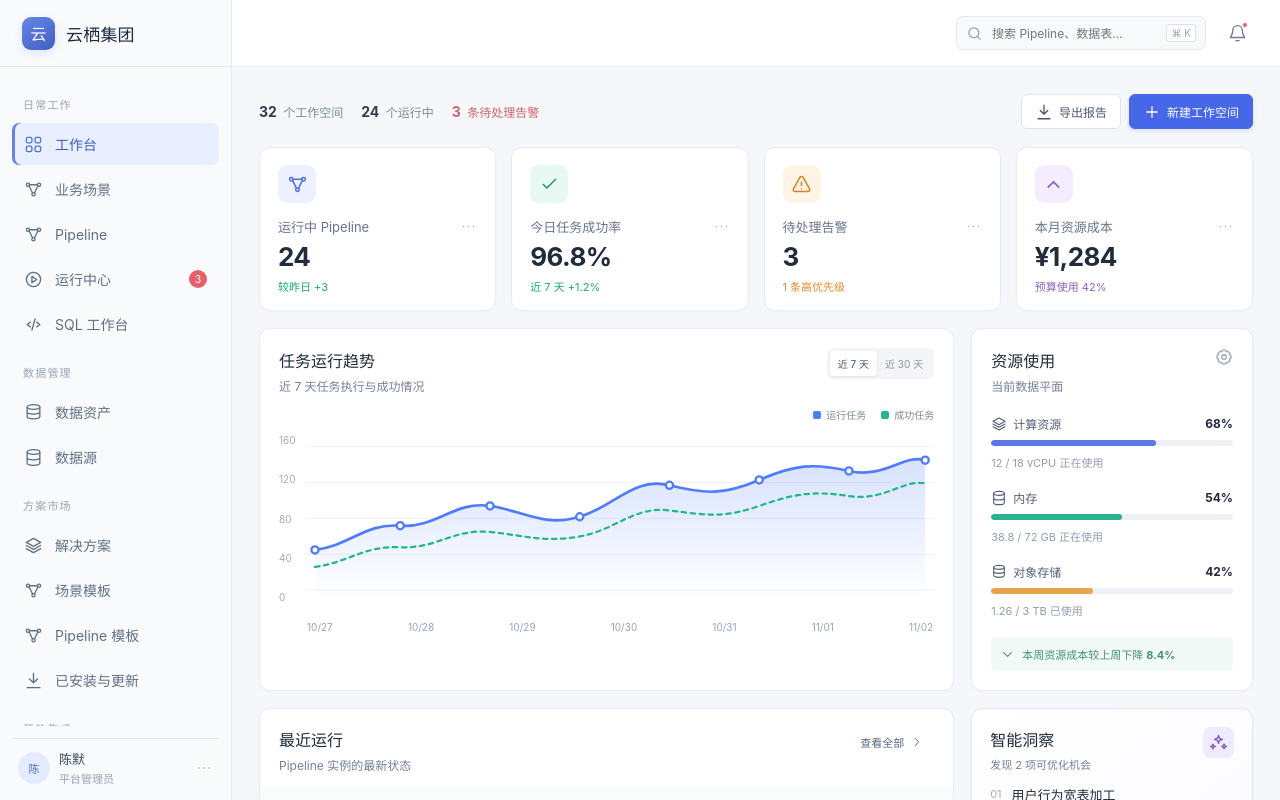
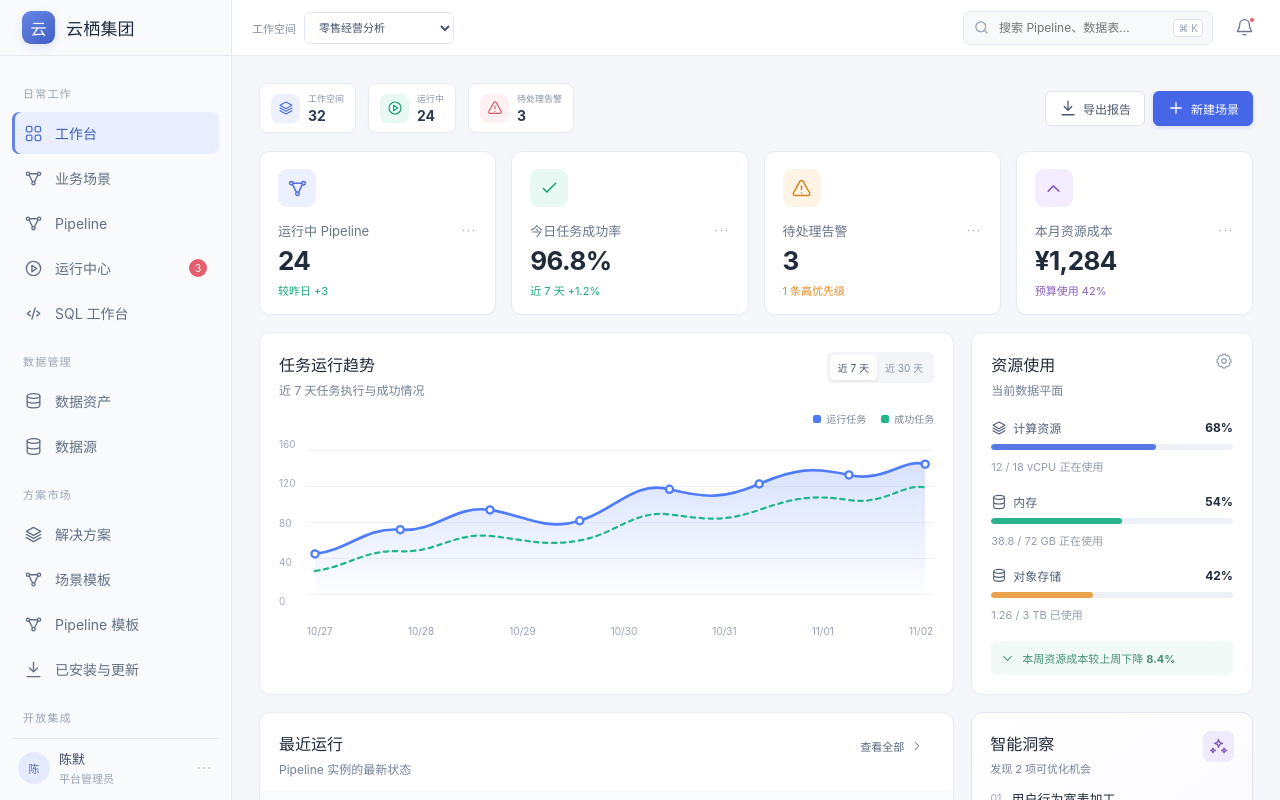
Before and after one commit to aqiao/dwlle, a React (Vite) app in the folder web/: page / in a window 1280 px wide. Shown: the top 800 px of the page. Built offline with nearby package versions, Linux system fonts and the light colour scheme.

Commit message:
T028: align workspace navigation and dashboard stats

```diff
--- a/web/src/components/AppShell.tsx
+++ b/web/src/components/AppShell.tsx
@@ -47,6 +47,7 @@ const navigation: { label: string; items: { id: PageId; label: string; icon: Ico
 
 export function AppShell({ activePage, onNavigate, children }: AppShellProps) {
   const [mobileOpen, setMobileOpen] = useState(false)
+  const [workspace, setWorkspace] = useState('零售经营分析')
   const activeNav = activePage === 'editor' ? 'pipelines' : activePage
 
   const navigate = (page: PageId) => {
@@ -100,6 +101,7 @@ export function AppShell({ activePage, onNavigate, children }: AppShellProps) {
         <header className="topbar">
           <div className="topbar-left">
             <button className="mobile-menu icon-button" aria-label="打开导航" onClick={() => setMobileOpen(true)}><Icon name="menu" /></button>
+            <label className="workspace-select"><span>工作空间</span><select aria-label="切换工作空间" value={workspace} onChange={(event) => setWorkspace(event.target.value)}><option>零售经营分析</option><option>财务数据中心</option><option>全部工作空间</option></select></label>
           </div>
           <div className="topbar-right">
             <label className="global-search">
--- a/web/src/pages/Dashboard.tsx
+++ b/web/src/pages/Dashboard.tsx
@@ -18,8 +18,12 @@ export function Dashboard({ onNavigate }: DashboardProps) {
   return (
     <div className="page dashboard-page">
       <div className="dashboard-header-actions">
-        <div className="dashboard-summary"><span><strong>32</strong> 个工作空间</span><span><strong>24</strong> 个运行中</span><span className="summary-alert"><strong>3</strong> 条待处理告警</span></div>
-        <div className="page-actions"><Button icon="download">导出报告</Button><Button variant="primary" icon="plus" onClick={() => onNavigate('editor')}>新建工作空间</Button></div>
+        <div className="dashboard-summary">
+          <span className="dashboard-stat"><i className="summary-icon blue"><Icon name="layers" size={16} /></i><span>工作空间<strong>32</strong></span></span>
+          <span className="dashboard-stat"><i className="summary-icon green"><Icon name="runs" size={16} /></i><span>运行中<strong>24</strong></span></span>
+          <span className="dashboard-stat"><i className="summary-icon red"><Icon name="alert" size={16} /></i><span>待处理告警<strong>3</strong></span></span>
+        </div>
+        <div className="page-actions"><Button icon="download">导出报告</Button><Button variant="primary" icon="plus" onClick={() => onNavigate('editor')}>新建场景</Button></div>
       </div>
 
       <div className="metric-grid">
--- a/web/src/pages/Pipelines.tsx
+++ b/web/src/pages/Pipelines.tsx
@@ -19,7 +19,7 @@ export function Pipelines({ onOpen, onNotify }: PipelinesProps) {
   return (
     <div className="page pipelines-page">
       <PageHeader
-        eyebrow="数据开发"
+        eyebrow="日常工作"
         title="Pipeline"
         description="编排、发布和监控你的数据工作流。"
         actions={<><Button icon="download">导入模板</Button><Button variant="primary" icon="plus" onClick={() => onOpen('p-001')}>新建 Pipeline</Button></>}
--- a/web/src/pages/Runs.tsx
+++ b/web/src/pages/Runs.tsx
@@ -12,7 +12,7 @@ export function Runs({ onNotify }: { onNotify: (message: string) => void }) {
 
   return (
     <div className="page runs-page">
-      <PageHeader eyebrow="运维中心" title="运行中心" description="查看运行实例、定位失败原因并跟踪任务恢复。" actions={<><Button icon="download">导出日志</Button><Button icon="refresh">刷新状态</Button></>} />
+      <PageHeader eyebrow="日常工作" title="运行中心" description="查看运行实例、定位失败原因并跟踪任务恢复。" actions={<><Button icon="download">导出日志</Button><Button icon="refresh">刷新状态</Button></>} />
       <div className="run-stat-grid">
         <Card><span className="run-stat-icon blue"><Icon name="runs" /></span><div><p>今日运行</p><strong>128</strong><small>较昨日 +12</small></div></Card>
         <Card><span className="run-stat-icon green"><Icon name="check" /></span><div><p>成功实例</p><strong>121</strong><small>成功率 94.5%</small></div></Card>
--- a/web/src/pages/Scenarios.tsx
+++ b/web/src/pages/Scenarios.tsx
@@ -21,7 +21,7 @@ export function Scenarios({ onOpenPipeline, onNotify }: { onOpenPipeline: (id: s
 
   return (
     <div className="page scenarios-page">
-      <PageHeader eyebrow="业务级编排" title="业务场景" description="围绕业务目标组织 Pipeline、数据契约和整体 SLA。" actions={<><Button icon="download">导入场景</Button><Button variant="primary" icon="plus">新建场景</Button></>} />
+      <PageHeader eyebrow="日常工作" title="业务场景" description="围绕业务目标组织 Pipeline、数据契约和整体 SLA。" actions={<><Button icon="download">导入场景</Button><Button variant="primary" icon="plus">新建场景</Button></>} />
       <div className="scenario-workspace-bar"><div><span className="workspace-symbol"><Icon name="layers" size={19} /></span><div><span>所属工作空间</span><strong>零售经营分析</strong></div><Tag tone="blue">生产环境</Tag></div><div><span>场景</span><strong>3</strong><span>Pipeline</span><strong>12</strong><span>数据源</span><strong>3</strong></div></div>
       <div className="scenario-layout">
         <div className="scenario-list">
--- a/web/src/pages/SqlWorkspace.tsx
+++ b/web/src/pages/SqlWorkspace.tsx
@@ -29,7 +29,7 @@ export function SqlWorkspace({ onNotify }: { onNotify: (message: string) => void
 
   return (
     <div className="sql-page">
-      <div className="sql-header"><div><div className="eyebrow">数据开发</div><h1>SQL 工作台</h1></div><div className="page-actions"><Button icon="clock">查询历史</Button><Button icon="plus" onClick={() => onNotify('已保存为 Pipeline SQL 节点（原型）')}>保存为 Pipeline 节点</Button><Button variant="primary" icon="play" onClick={execute}>运行查询 <kbd>⌘ ↵</kbd></Button></div></div>
+      <div className="sql-header"><div><div className="eyebrow">日常工作</div><h1>SQL 工作台</h1></div><div className="page-actions"><Button icon="clock">查询历史</Button><Button icon="plus" onClick={() => onNotify('已保存为 Pipeline SQL 节点（原型）')}>保存为 Pipeline 节点</Button><Button variant="primary" icon="play" onClick={execute}>运行查询 <kbd>⌘ ↵</kbd></Button></div></div>
       <div className={`sql-workspace ${treeOpen ? '' : 'tree-collapsed'}`}>
         <aside className="schema-panel">
           <div className="schema-heading"><strong>数据资源</strong><button className="icon-button" aria-label="刷新数据资源"><Icon name="refresh" size={15} /></button></div>
--- a/web/src/styles.css
+++ b/web/src/styles.css
@@ -1157,3 +1157,20 @@ body { font-size: 14px; }
   .dashboard-header-actions { align-items: flex-start; gap: 14px; }
   .dashboard-summary { flex-wrap: wrap; gap: 8px 14px; }
 }
+
+/* Compact topbar and workspace selector */
+.topbar { height: 56px; padding: 0 20px; }
+.brand { height: 56px; }
+.editor-page, .sql-page { height: calc(100vh - 56px); min-height: 600px; }
+.workspace-select { display: flex; align-items: center; gap: 8px; color: #8491a3; font-size: 11px; }
+.workspace-select select { height: 32px; min-width: 150px; padding: 0 28px 0 10px; border: 1px solid #e0e6ee; border-radius: 6px; color: #44546a; background: #fff; font-size: 11px; }
+.dashboard-summary { gap: 12px; }
+.dashboard-stat { display: flex; align-items: center; gap: 8px; padding: 8px 11px; border: 1px solid var(--border); border-radius: 8px; background: #fff; box-shadow: var(--shadow); }
+.dashboard-stat .summary-icon { width: 29px; height: 29px; font-style: normal; }
+.dashboard-stat > span { display: flex; flex-direction: column; gap: 2px; color: #8591a2; font-size: 9px; }
+.dashboard-stat strong { color: #2c3b51; font-size: 14px; margin: 0; }
+@media (max-width: 760px) {
+  .workspace-select > span { display: none; }
+  .workspace-select select { min-width: 125px; }
+  .dashboard-stat { padding: 6px 8px; }
+}
```
Also changed, not shown: 2 other files (tests, documents, lock files or other folders).
